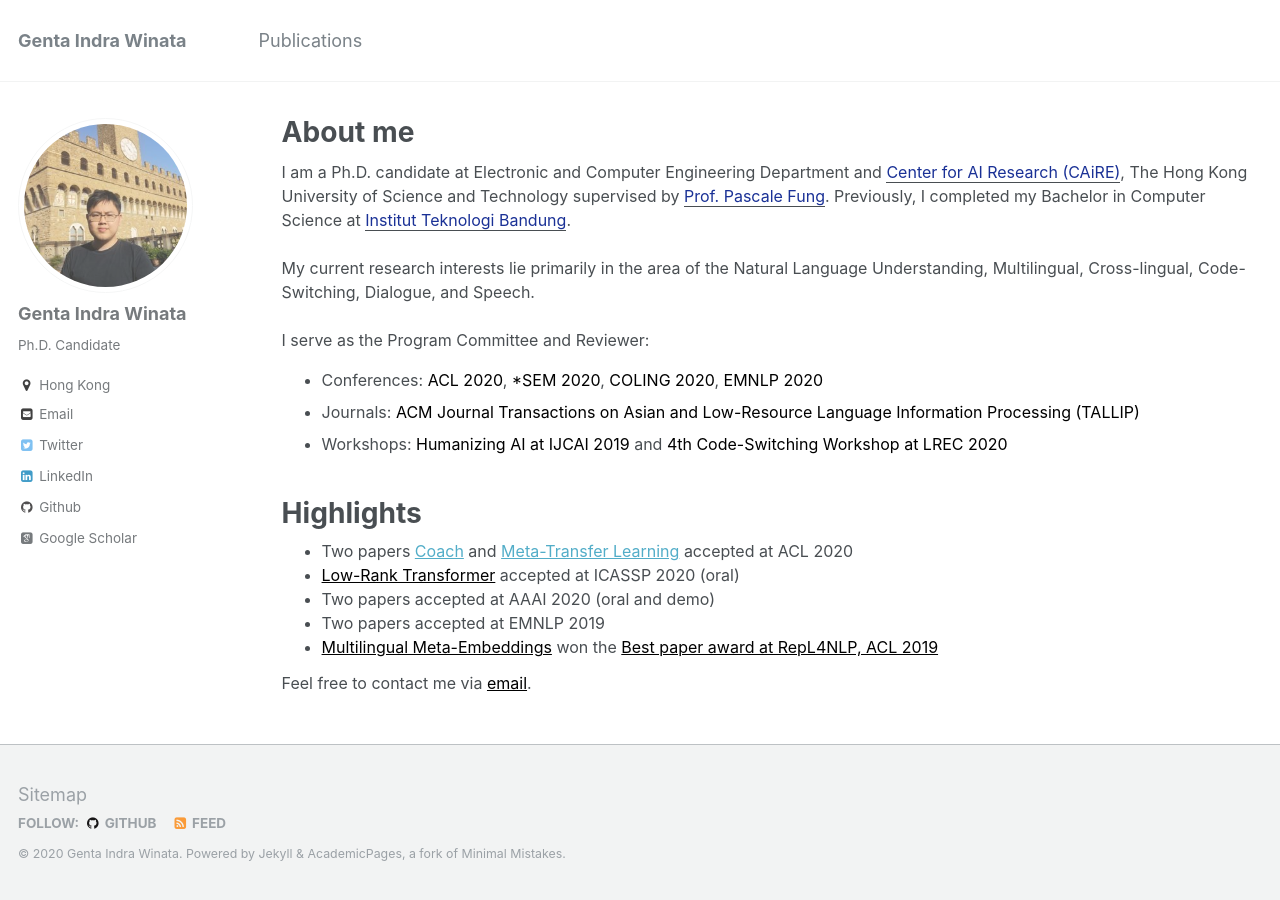
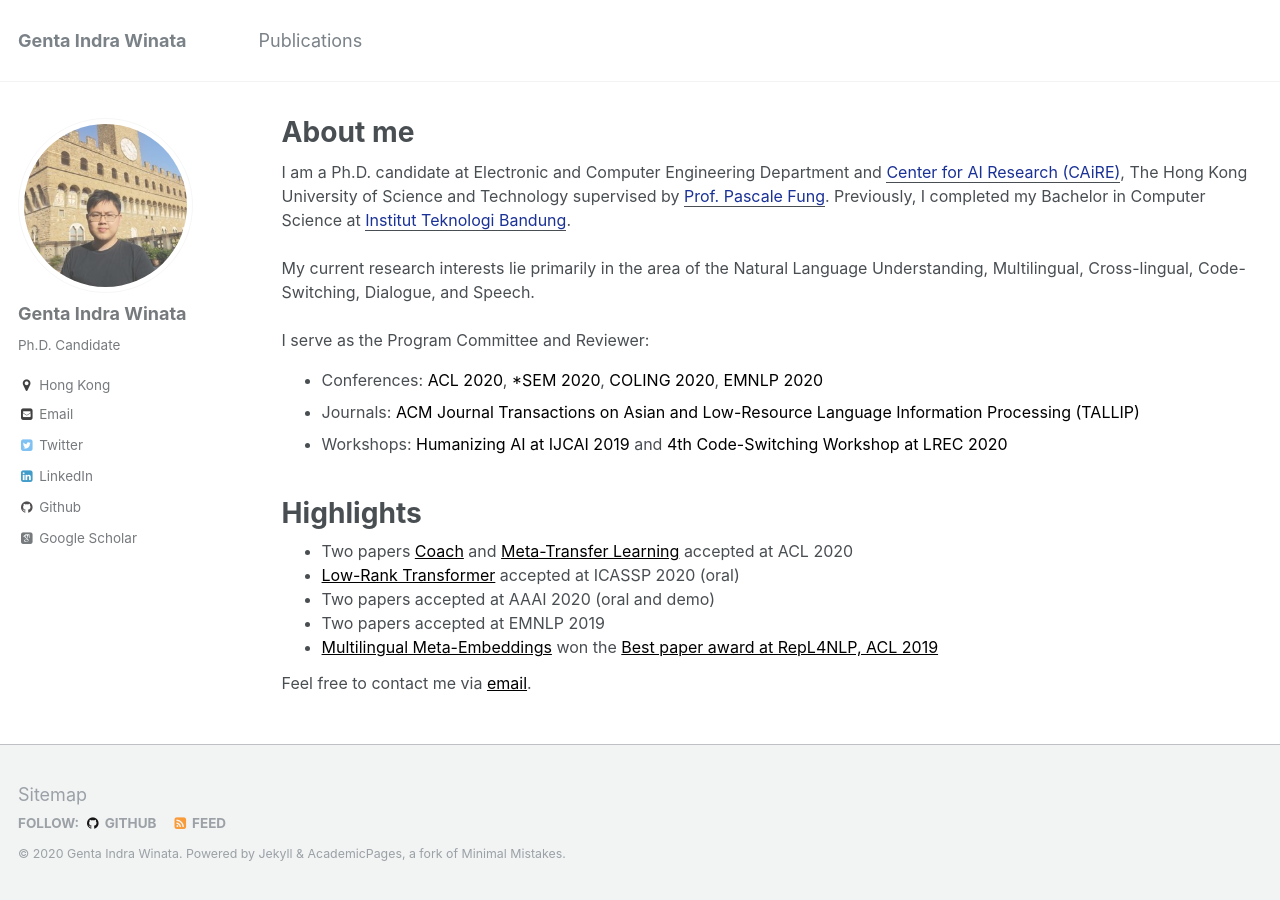
Before and after one commit to gentaiscool/gentaiscool.github.io, a Jekyll site: the page built from _pages/about.md, in a window 1280 px wide. Built offline with Jekyll 4.4.1, drawn with Linux system fonts in a browser that asks for light colours; some web fonts are replaced.

Commit message:
update homepage

```diff
--- a/_layouts/about.html
+++ b/_layouts/about.html
@@ -79,7 +79,7 @@ layout: default
       <h1 class="page__title" itemprop="headline">Highlights</h1>
       <ul style="line-height:100%; font-size:16px">
         <!-- <li>Program Committee of <a href="https://cod1r.github.io/Code-Switching/" style="color:#000000">4th Code-Switching Workshop, LREC 2020</a></li> -->
-        <li>Two papers <a href="https://arxiv.org/abs/2004.11727">Coach</a> and <a href="https://arxiv.org/abs/2004.14228">Meta-Transfer Learning</a> accepted at ACL 2020</li>
+        <li>Two papers <a href="https://arxiv.org/abs/2004.11727" style="color:#000000">Coach</a> and <a href="https://arxiv.org/abs/2004.14228" style="color:#000000">Meta-Transfer Learning</a> accepted at ACL 2020</li>
         <li><a href="https://arxiv.org/abs/1910.13923" style="color:#000000">Low-Rank Transformer</a> accepted at ICASSP 2020 (oral)</li>
         <li>Two papers accepted at AAAI 2020 (oral and demo)</li>
         <li>Two papers accepted at EMNLP 2019</li>
```
